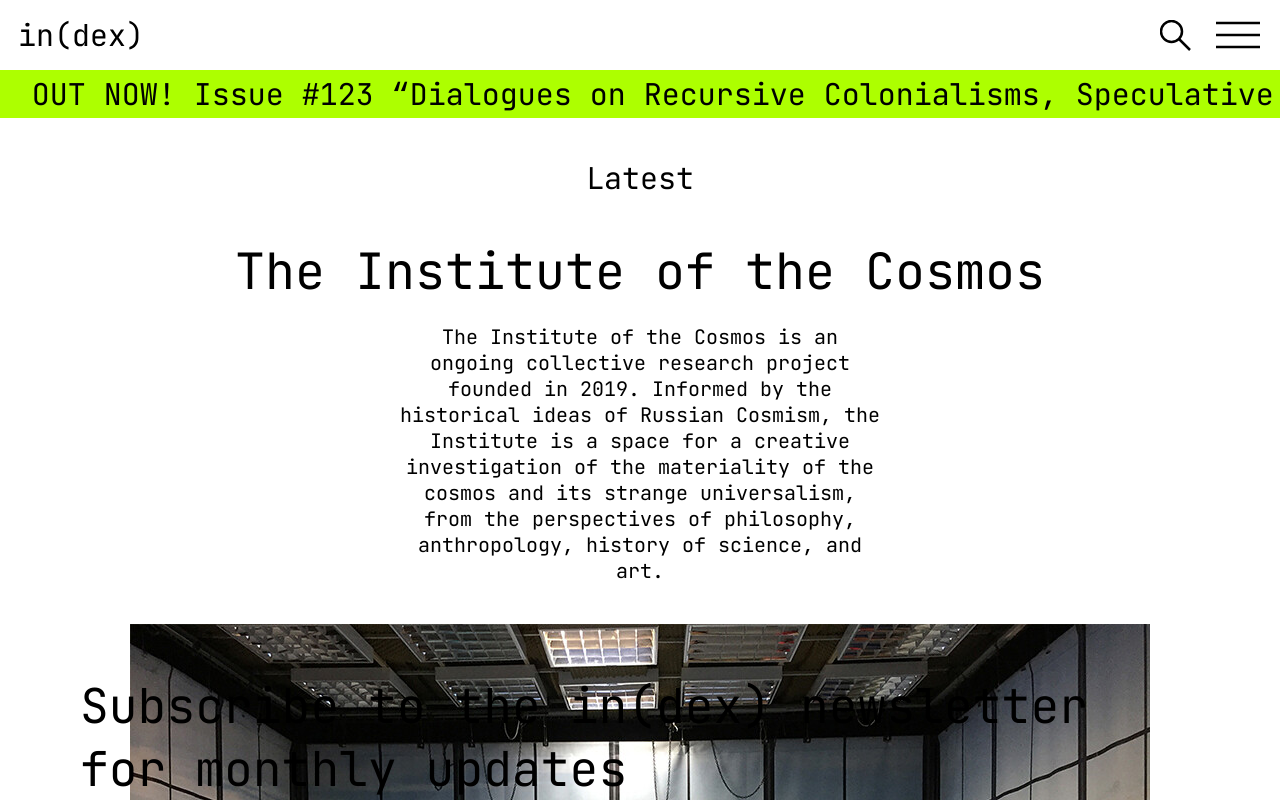
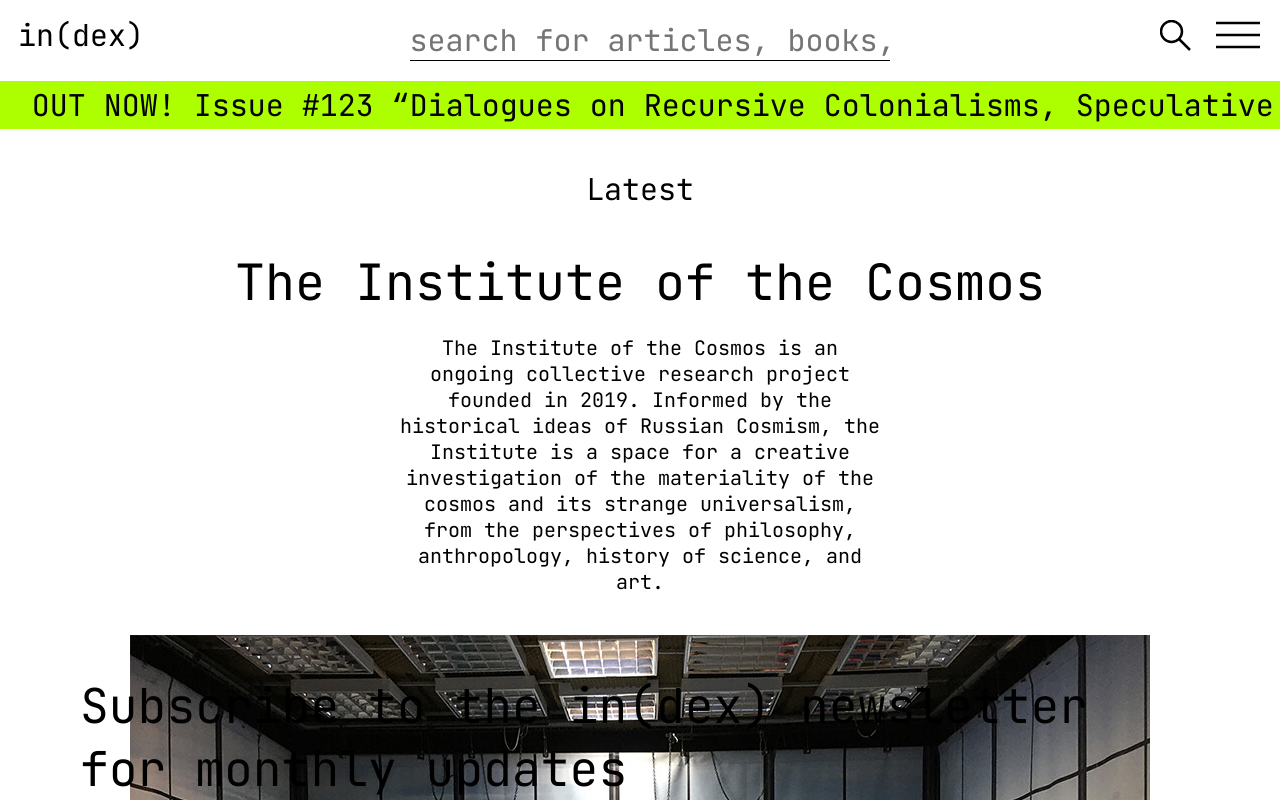
Before and after one commit to MZSkjaerstad/Prosesser_og_brukergrensesnitt, a Vue app: page / in a window 1280 px wide. Both pictures are taken after a click on the button 1175 px from the left and 35 px from the top of the page. Shown: the top 800 px of the page. Built offline with nearby package versions, Linux system fonts and the light colour scheme.

Commit message:
:art: Working on header function optimization

```diff
--- a/src/components/Header/Header.vue
+++ b/src/components/Header/Header.vue
@@ -1,6 +1,8 @@
 <template>
 	<header class="header">
 		<Logo />
+
+		<SearchBar :class="`header__search header__search-hidden--${hideSearch}`"/>
 
 		<Navigation :class="`header__nav header__nav-hidden--${hideNav}`"/>
 
@@ -37,11 +39,21 @@ export default {
 
    methods: {
 	   toggleSearch() {
-		   this.hideSearch = !this.hideSearch
+			if (this.hideNav === false) {
+				this.hideNav = !this.hideNav
+				this.hideSearch = !this.hideSearch
+			} else {
+		   	this.hideSearch = !this.hideSearch
+			}
 	   },
 
 	   toggleNav() {
-		   this.hideNav = !this.hideNav
+		   if (this.hideSearch === false) {
+				this.hideSearch = !this.hideSearch
+				this.hideNav = !this.hideNav
+			} else {
+		   	this.hideNav = !this.hideNav
+			}
 	   },
    },
 }
@@ -94,5 +106,7 @@ export default {
 			margin-top: 50px;
 			z-index: 16;
 		}
+
+		.header__search {}
 	}
 </style>
```
